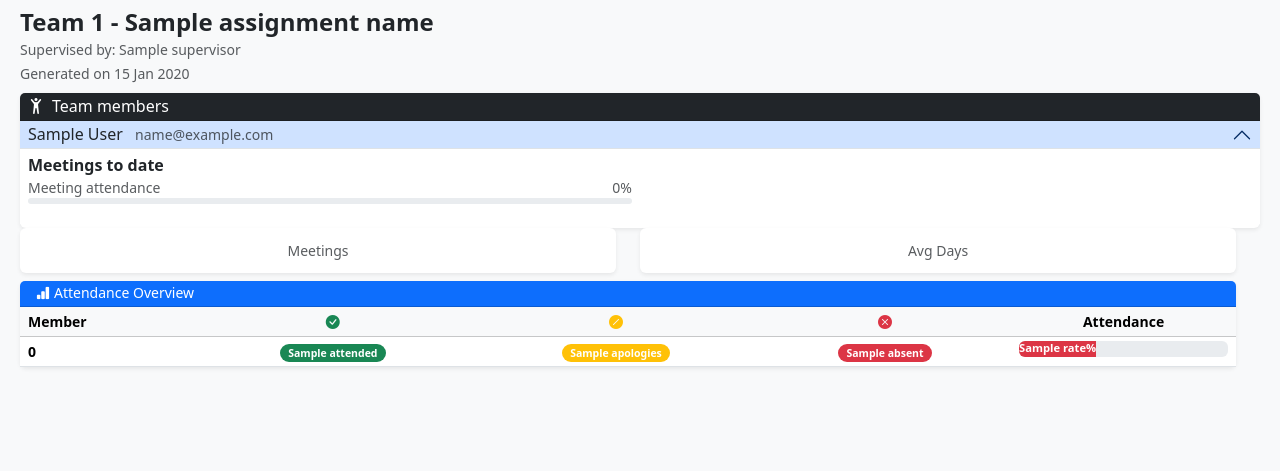
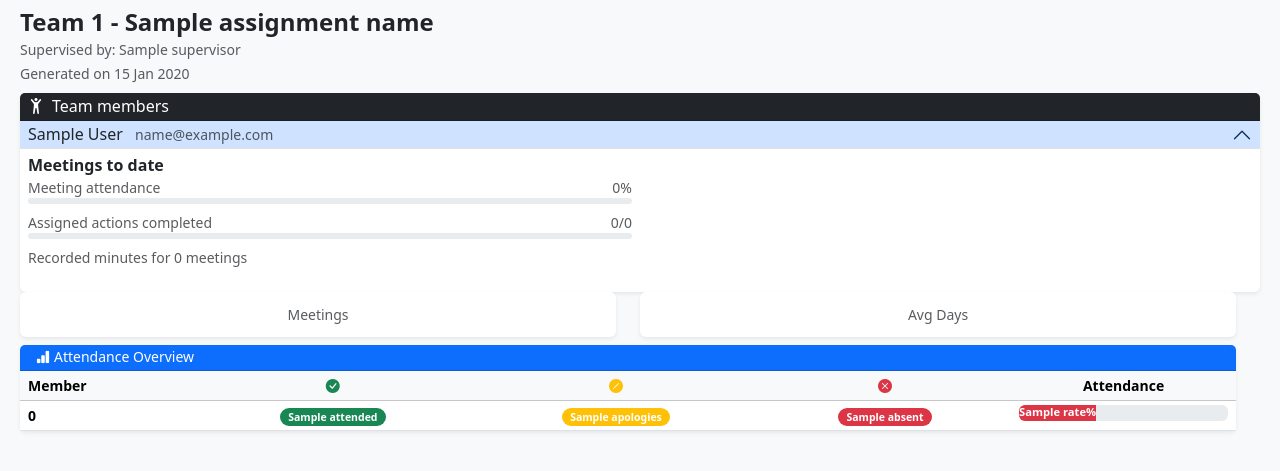
Before and after one commit to samuelkitson/group-coursework, a Node server app: template api/views/reports/team.ejs in a window 1280 px wide, after a click that opens the changed part. Shown: the top 471 px of the page. Run offline with Node 20, Linux system fonts and the light colour scheme; tables that the repository leaves empty hold one stand-in row (values such as "Sample post"); the template is opened without the code that fills it: values that come from a table or form of the project are taken from there, most other values are stand-ins (such as "Sample title", 1, 10 or a date in 2020); some libraries are stand-ins or nearby versions.

Commit message:
Show more stats about meetings

```diff
--- a/api/views/reports/team.ejs
+++ b/api/views/reports/team.ejs
@@ -144,6 +144,19 @@
                             } else {
                               attendanceBarColour = "bg-success";
                             }
+
+                            const minutesRecorded = minuteTakers[member.displayName] ?? 0;
+
+                            const actionRate = actionOwners[member.displayName]?.rate ?? 0;
+                            const actionsCount = actionOwners[member.displayName]?.total ?? 0;
+                            let actionBarColour = "";
+                            if (actionRate <= 40) {
+                              actionBarColour = "bg-danger";
+                            } else if (actionRate <= 70) {
+                              actionBarColour = "bg-warning";
+                            } else {
+                              actionBarColour = "bg-success";
+                            }
                           %>
                           <div class="mb-2">
                             <div class="d-flex justify-content-between align-items-center">
@@ -153,6 +166,18 @@
                             <div class="progress skill-bar">
                               <div class="progress-bar bg-primary <%= attendanceBarColour %>" style="width: <%= attendanceRate %>%;"></div>
                             </div>
+                          </div>
+                          <div class="mb-2">
+                            <div class="d-flex justify-content-between align-items-center">
+                              <span class="small text-muted">Assigned actions completed</span>
+                              <span class="small fw-medium d-flex align-items-center text-muted"><%= actionOwners[member.displayName]?.complete ?? 0 %>/<%= actionOwners[member.displayName]?.total ?? 0%></span>
+                            </div>
+                            <div class="progress skill-bar">
+                              <div class="progress-bar bg-primary <%= actionBarColour %>" style="width: <%= actionRate %>%;"></div>
+                            </div>
+                          </div>
+                          <div class="mb-2 small text-muted">
+                            Recorded minutes for <span class="fw-medium"><%= minutesRecorded %></span> meeting<% if (minutesRecorded !== 1) { %>s<% } %>
                           </div>
                         </div>
 
@@ -204,7 +229,7 @@
                           </div>
                           <% }); %>
                         <% } else { %>
-                          <div class="text-muted">Nobody completed a peer review for <%= member.displayName %>.</div>
+                          <div class="text-muted small">Nobody completed a peer review for <%= member.displayName %>.</div>
                         <% } %>
                         </div>
                       </div>
```
Also changed, not shown: api/controllers/meetingController.js (+38 -0 lines), api/controllers/reportController.js (+5 -2 lines).
